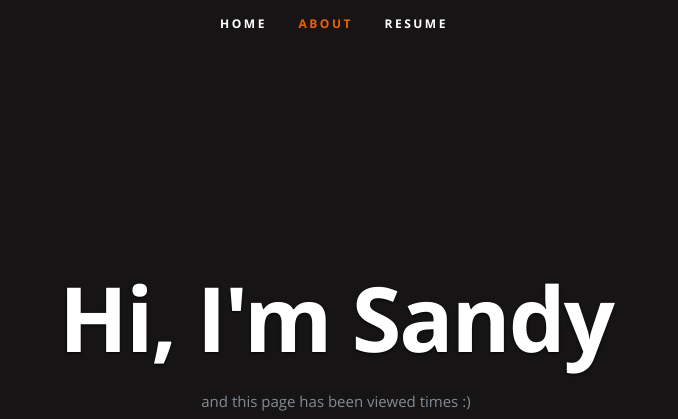
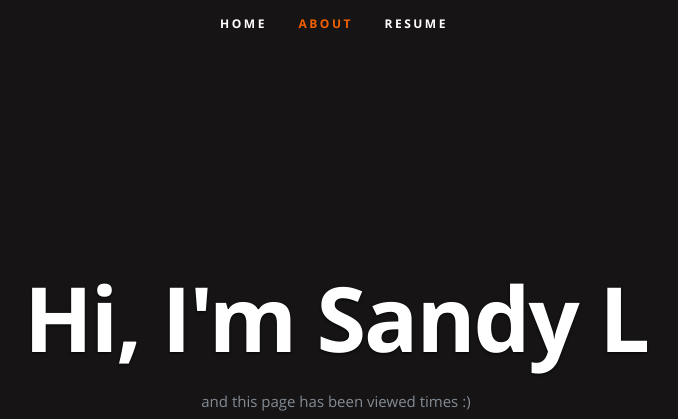
Before and after one commit to sandylukita/azure-resume2, a plain HTML site: page frontend/index.html in a window 1280 px wide. Shown: the top 419 px of the page, without its empty margins (306-984 px from the left). Drawn offline with nearby package versions, Linux system fonts and the light colour scheme; no server answers.

Commit message:
changed index.html

```diff
--- a/frontend/index.html
+++ b/frontend/index.html
@@ -54,7 +54,7 @@
 
       <div class="row banner">
          <div class="banner-text">
-            <h1 class="responsive-headline">Hi, I'm Sandy</h1>
+            <h1 class="responsive-headline">Hi, I'm Sandy L</h1>
 
             <p>and this page has been viewed <a id="counter"></a> times :) </p>
             <ul class="social">
```
